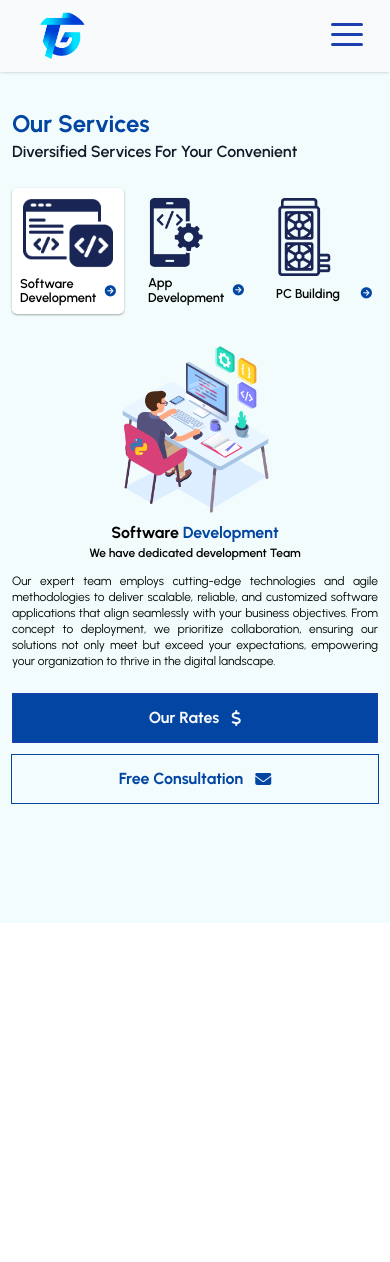
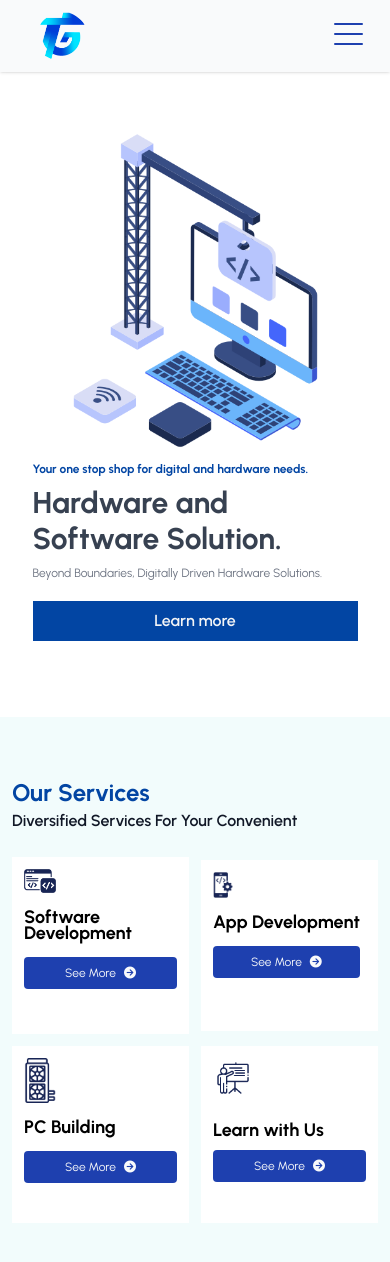
Before and after one commit to jltdev15/tg-website-2024, a Vue app: page / in a window 390 px wide. Before the commit this address led to /software. Shown: the top 1262 px of the page. Before the commit the page ends 923 px from the top, so only its background shows below. Built offline with nearby package versions, Linux system fonts and the light colour scheme.

Commit message:
fix 2 sections mobile view

```diff
--- a/src/App.vue
+++ b/src/App.vue
@@ -1,4 +1,11 @@
 <template>
+  <navigation></navigation>
   <router-view>
   </router-view>
 </template>
+<script setup>
+import Navigation from './components/Navigation.vue';
+
+
+
+</script>
--- a/src/ServicesContent/MobileApp.vue
+++ b/src/ServicesContent/MobileApp.vue
@@ -9,10 +9,10 @@
         />
       </div>
       <div class="text-center sm:w-3/6">
-        <h2 class="block font-bold sm:text-6xl">
+        <h2 class="block font-bold sm:text-left sm:text-6xl">
           Mobile App<span class="sm:block sm:py-3 text-[#0245A3]"> Development</span>
         </h2>
-        <p class="text-xs font-semibold sm:text-2xl ">
+        <p class="text-xs font-semibold sm:text-left sm:text-2xl ">
           We have dedicated development Team
         </p>
         <p class="py-3 text-xs text-justify sm:text-lg">
--- a/src/ServicesContent/SoftwareView.vue
+++ b/src/ServicesContent/SoftwareView.vue
@@ -1,11 +1,11 @@
 <template>
-  <section class="sm:py-20">
+  <section class="py-20">
     <div class="flex flex-col-reverse items-center justify-between p-3 sm:p-6 sm:flex-row">
       <div class="text-center sm:w-3/6">
-        <h2 class="block font-bold sm:py-3 sm:text-6xl">
+        <h2 class="block font-bold sm:text-left sm:py-3 sm:text-6xl">
           Software<span class="sm:block sm:py-3 text-[#0245A3]"> Development</span>
         </h2>
-        <p class="text-xs font-semibold sm:text-2xl">
+        <p class="text-xs font-semibold sm:text-left sm:text-2xl">
           We have dedicated development Team
         </p>
         <p class="py-3 text-xs text-justify sm:text-lg">
--- a/src/components/Navigation.vue
+++ b/src/components/Navigation.vue
@@ -163,7 +163,7 @@ function toggleMobileNav() {
 }
 
 #nav-icon1 {
-  width: 2rem;
+  width: 1.8rem;
   height: 1.6rem;
   position: relative;
   -webkit-transform: rotate(0deg);
@@ -179,7 +179,7 @@ function toggleMobileNav() {
 
 #nav-icon1 span {
   position: absolute;
-  height: 3px;
+  height: 2px;
   width: 100%;
 
   border-radius: 9px;
--- a/src/components/Services.vue
+++ b/src/components/Services.vue
@@ -1,104 +1,122 @@
 <template>
-  <section class="flex justify-center py-24 bg-[#F2FCFC]">
+  <section class="flex justify-center py-12 bg-[#F2FCFC]">
     <div class="w-full 2xl:w-5/6">
       <div class="px-3 py-3 sm:px-0">
-        <h2 class="text-2xl font-bold text-[#0245A3] capitalize">Our Services</h2>
+        <h2 class="text-2xl font-bold text-[#0245A3] capitalize">
+          Our Services
+        </h2>
         <p class="py-0 font-semibold text-gray-900 capitalize sm:text-5xl">
           Diversified services for your convenient
         </p>
       </div>
-      <div class="grid items-center grid-cols-4 px-3 py-3 mr-3 overflow-auto sm:py-6 sm:grid-cols-4 gap-x-32">
+      <div
+        class="grid items-center grid-cols-2 gap-3 px-3 py-3 overflow-auto xs:gap-6 sm:bg-transparent sm:py-6 md:grid-cols-4"
+      >
         <router-link
           to="/software"
           active-class="active"
-          class="flex flex-col justify-center w-[7rem] gap-2 p-2 bg-transparent sm:p-6 "
+          class="flex items-center p-3 bg-white"
         >
+          <div class="aspect-square">
             <img
-            class="sm:w-3/6 sm:py-6"
+              class="w-8 h-auto max-w-max"
               src="../assets/images/app-dev.webp"
               alt="Software Developement Services"
             />
-          <div class="flex items-center justify-between">
-            <p class="text-[0.8rem] font-semibold leading-[0.9rem] sm:leading-5 sm:text-xl">Software Development</p>
-            <a href="" class="flex items-center"
-              ><i
-                class="sm:text-3xl text-[0.7rem] transition-all duration-150 text-[#0245A3] fa-solid fa-circle-arrow-right"
-              ></i
-            ></a>
-          </div>
+            <div class="">
+              <p class="leading-[1rem] text-lg py-4 font-bold">
+                Software Development
+              </p>
               <p class="hidden text-gray-900 sm:block">
                 We transform ideas into exceptional software solutions.
               </p>
+              <a
+                href=""
+                class="flex items-center justify-center gap-2 py-2 text-xs capitalize bg-blue-800 rounded text-gray-50"
+                >See More<i class="fa-solid fa-circle-arrow-right"></i
+              ></a>
+            </div>
+          </div>
         </router-link>
         <router-link
           to="/mobile"
           active-class="active"
-          class="flex flex-col w-[7rem]   justify-center gap-2 p-2 bg-transparent sm:p-6 "
+          class="flex items-center p-3 bg-white"
         >
+          <div class="aspect-square">
             <img
-            class="w-7/12 sm:w-6/12 sm:pr-7"
+              class="w-5 h-auto max-w-max"
               src="../assets/images/mobile.webp"
               alt="Software Developement Services"
             />
-          <div class="flex items-center justify-between">
-            <p class="text-[0.8rem]  font-semibold  leading-[0.9rem] sm:text-xl">App Development</p>
-            <a href="" class="flex items-center"
-            ><i
-              class="sm:text-3xl text-[0.7rem] transition-all duration-150 text-[#0245A3] fa-solid fa-circle-arrow-right"
-            ></i
-          ></a>
-          </div>
+            <div class="">
+              <p class="leading-[1rem] text-lg py-4 font-bold">
+                App Development
+              </p>
               <p class="hidden text-gray-900 sm:block">
                 Crafting mobile apps that move your business forward.
               </p>
+              <a
+                href=""
+                class="flex items-center justify-center gap-2 py-2 text-xs bg-blue-800 rounded text-gray-50"
+                >See More<i class="fa-solid fa-circle-arrow-right"></i
+              ></a>
+            </div>
+          </div>
         </router-link>
         <router-link
           to="/pcbuild"
           active-class="active"
-          class="flex flex-col w-[7rem]  justify-center gap-2 p-2 bg-transparent sm:p-6 "
+          class="flex items-center p-3 bg-white"
         >
+          <div class="w-full aspect-square">
             <img
-            class="w-7/12 sm:w-6/12 sm:pr-9"
+              class="w-8 h-auto max-w-max"
               src="../assets/images/tower-pc.webp"
               alt="Software Developement Services"
             />
-          <div class="flex items-center justify-between">
-            <p class="text-[0.8rem]  font-semibold sm:text-xl">PC Building</p>
-            <a href="#" class="flex items-center"
-              ><i
-                class="sm:text-3xl text-[0.7rem] text-[#0245A3] fa-solid fa-circle-arrow-right"
-              ></i
-            ></a>
-          </div>
+
+            <div class="">
+              <p class="leading-[1rem] text-lg py-4 font-bold">PC Building</p>
               <p class="hidden text-gray-900 sm:block">
                 Crafting Your Digital Realm: Precision PC Builds, Infinite
                 Possibilities.
               </p>
+              <a
+                href=""
+                class="flex items-center justify-center gap-2 py-2 text-xs bg-blue-800 rounded text-gray-50"
+                >See More<i class="fa-solid fa-circle-arrow-right"></i
+              ></a>
+            </div>
+          </div>
         </router-link>
         <router-link
           to="/learn"
           active-class="active"
-          class="flex flex-col w-[7rem]   justify-center gap-2 p-2 bg-transparent sm:p-6 "
+          class="flex items-center p-3 bg-white"
         >
+        <div class="w-full aspect-square">
             <img
-            class="w-10/12 sm:w-3/6 sm:py-2"
+            class="w-10 h-auto max-w-max"
               src="../assets/images/tutorial.webp"
               alt="Software Developement Services"
             />
-          <div class="flex items-center justify-between">
-            <p class="sm:text-xl text-[0.8rem]  font-semibold">Learn with Us</p>
-            <a class="flex items-center" href=""
-              ><i
-                class="sm:text-3xl text-[0.7rem] text-[#0245A3] fa-solid fa-circle-arrow-right"
+            <div class="">
+              <p class="leading-[1rem] text-lg pt-6 pb-3 font-bold">
+                Learn with Us
+              </p>
+              <p class="hidden text-gray-900 sm:block">
+                We make web development accessible to everyone.
+              </p>
+              <a class="flex items-center justify-center gap-2 py-2 text-xs capitalize bg-blue-800 rounded text-gray-50" href=""
+                >See more<i
+                  class="fa-solid fa-circle-arrow-right"
                 ></i
               ></a>
             </div>
-          <p class="hidden text-gray-900 sm:block">
-            We make web development accessible to everyone.
-          </p>
+          </div>
         </router-link>
       </div>
-      <router-view></router-view>
     </div>
   </section>
 </template>
@@ -108,7 +126,6 @@
   background-color: #fff;
   box-shadow: rgba(0, 0, 0, 0.12) 0px 1px 3px, rgba(0, 0, 0, 0.24) 0px 1px 2px;
   border-radius: 0.3rem;
-
 }
 </style>
 <script setup>
--- a/src/router/index.js
+++ b/src/router/index.js
@@ -1,17 +1,16 @@
 import { createRouter, createWebHistory } from "vue-router";
 import MainView from "../views/MainView.vue";
 import SoftwareView from "../ServicesContent/SoftwareView.vue";
-import AppMobile from '../ServicesContent/MobileApp.vue'
+import AppMobile from "../ServicesContent/MobileApp.vue";
 
 const router = createRouter({
   history: createWebHistory(import.meta.env.BASE_URL),
   routes: [
     {
       path: "/",
-      redirect: "/software",
       name: "main",
       component: MainView,
-      children: [
+    },
     {
       path: "/software",
       name: "software",
@@ -20,19 +19,17 @@ const router = createRouter({
     {
       path: "/mobile",
       name: "mobile",
-          component: AppMobile
+      component: AppMobile,
     },
     {
       path: "/pcbuild",
       name: "build",
-          component: () => import('../ServicesContent/PcBuild.vue')
+      component: () => import("../ServicesContent/PcBuild.vue"),
     },
     {
       path: "/learn",
       name: "learn",
-          component: () => import('../ServicesContent/LearWithUs.vue')
-        },
-      ],
+      component: () => import("../ServicesContent/LearWithUs.vue"),
     },
   ],
 });
--- a/src/views/MainView.vue
+++ b/src/views/MainView.vue
@@ -13,8 +13,7 @@ import CopyRight from "@/components/CopyRight.vue";
 
 <template>
   <main>
-    <navigation></navigation>
-    <!-- <hero></hero> -->
+    <hero></hero>
     <services></services>
     <!-- <features></features>
     <review></review>
```
Also changed, not shown: src/assets/images/app-dev.webp. Lines whose indentation alone changed are shown as unchanged.
